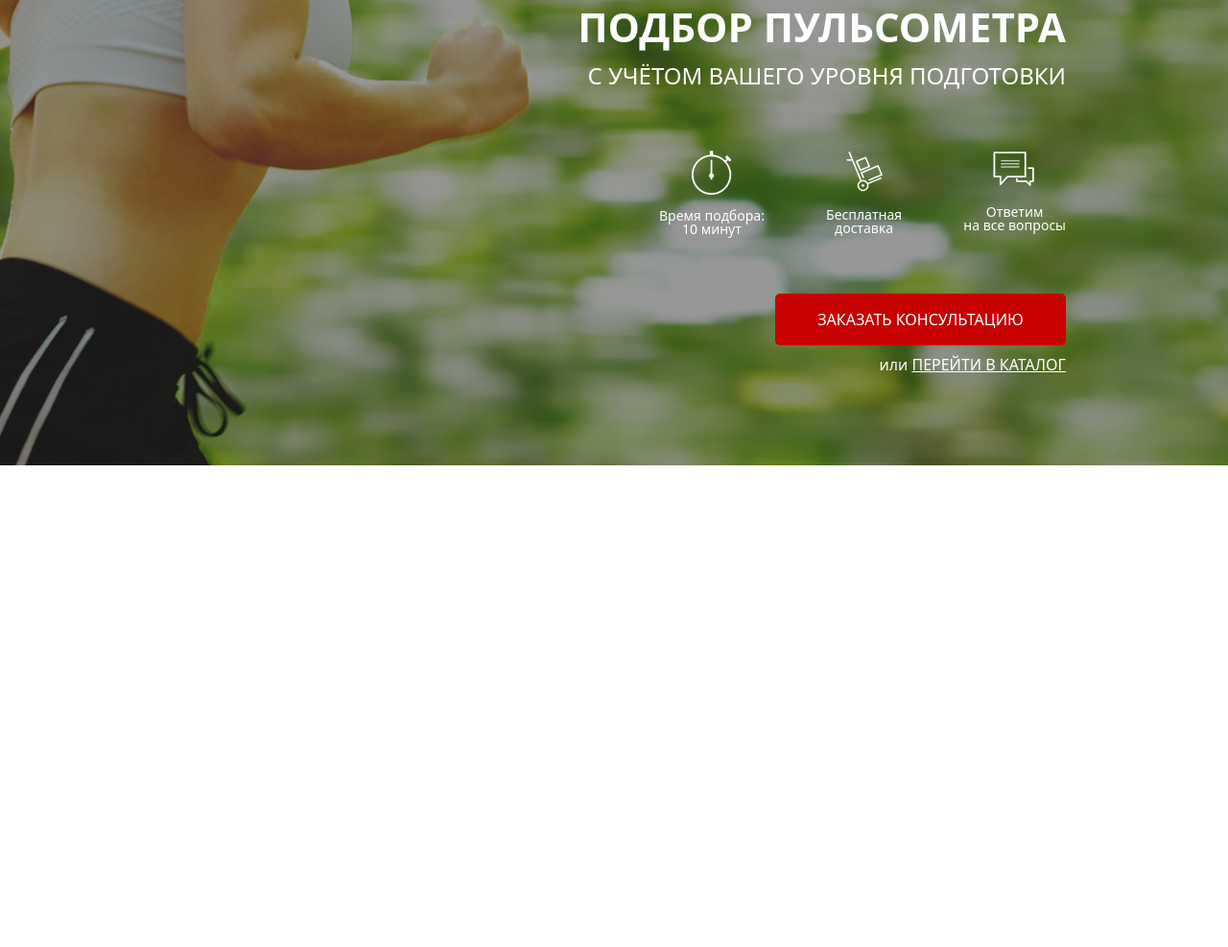
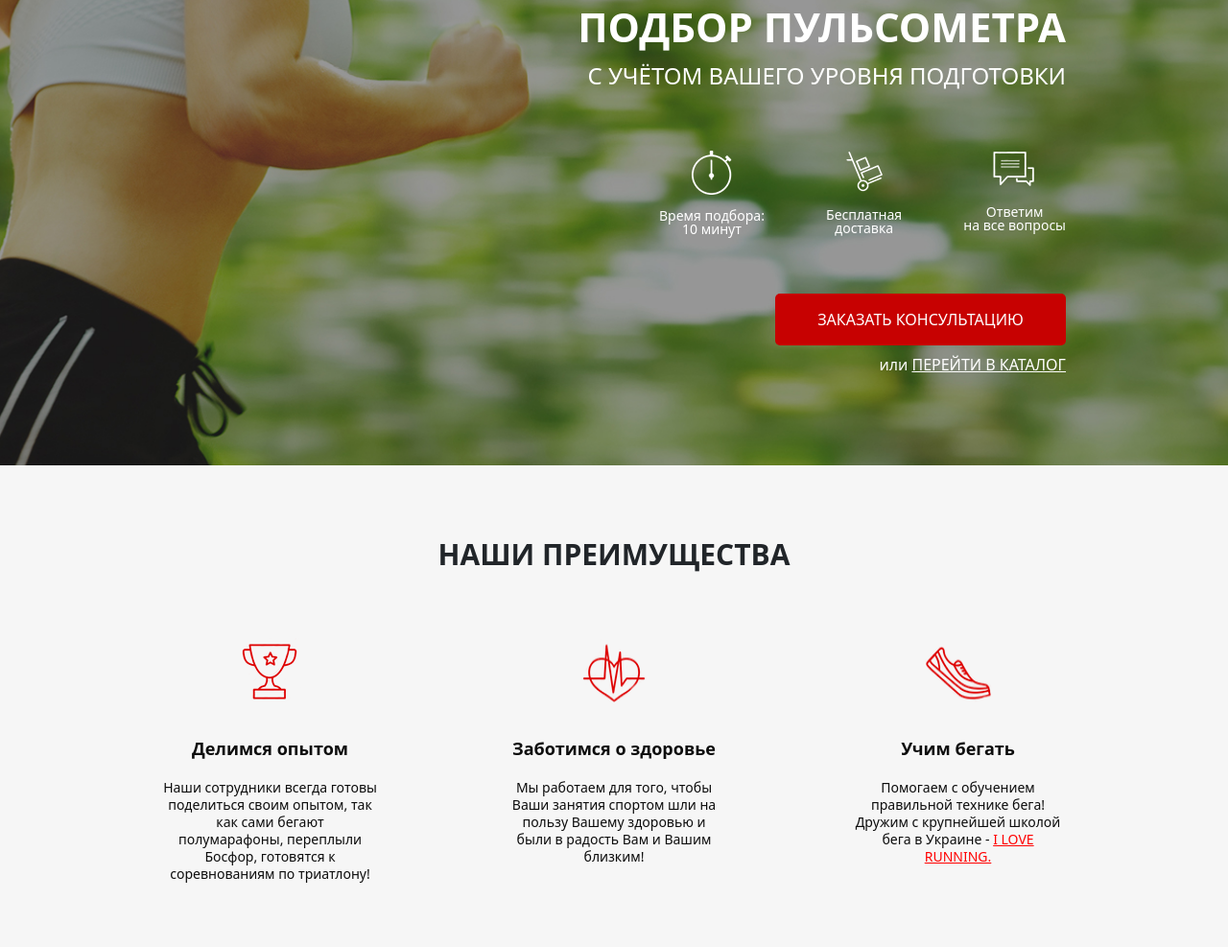
Before and after one commit to MaskinYurii/Run-Smart, a website: page src/index.html in a window 1280 px wide. Shown: the part 173-1160 px from the top of the page at 96% size. Before the commit the page ends 800 px from the top, so only its background shows below. Drawn offline with Linux system fonts and the light colour scheme.

Commit message:
Add adventages section

```diff
--- a/src/index.html
+++ b/src/index.html
@@ -10,7 +10,7 @@
     <link rel="stylesheet" href="css/style.min.css">
 </head>
 <body>
-    <div class="promo">
+    <section class="promo">
         <div class="container">
             <header class="header">
                 <div class="header__logo">
@@ -56,6 +56,38 @@
                 </div>
             </div>
         </div>
-    </div>
+    </section>
+    <section class="adventages">
+        <div class="container">
+            <div class="title">НАШИ ПРЕИМУЩЕСТВА</div>
+            <div class="adventages__wrapper">
+                <div class="adventages__item">
+                    <img src="img/adventages/cup.png" alt="" class="adventages__icon">
+                    <h3 class="adventages__subtitle">
+                        Делимся опытом
+                    </h3>
+                    <div class="adventages__descr">
+                        Наши сотрудники всегда готовы поделиться своим опытом, так как сами бегают полумарафоны, переплыли Босфор, готовятся к соревнованиям по триатлону!
+                    </div>
+                </div>
+                <div class="adventages__item">
+                    <img src="img/adventages/heart.png" alt="" class="adventages__icon">
+                    <h3 class="adventages__subtitle">
+                        Заботимся о здоровье
+                    </h3>
+                    <div class="adventages__descr">
+                        Мы работаем для того, чтобы Ваши занятия спортом шли на пользу Вашему здоровью и были в радость Вам и Вашим близким!
+                    </div>
+                </div>
+                <div class="adventages__item">
+                    <img src="img/adventages/shoe.png" alt="" class="adventages__icon">
+                    <h3 class="adventages__subtitle">
+                        Учим бегать
+                    </h3>
+                    <div class="adventages__descr">Помогаем с обучением правильной технике бега! Дружим с крупнейшей школой бега в Украине - <span>I LOVE RUNNING.</span></div>
+                </div>
+            </div>
+        </div>
+    </section>
 </body>
 </html>
--- /dev/null
+++ b/src/sass/blocks/_adventages.scss
@@ -0,0 +1,39 @@
+.adventages{
+    background-color: #F6F6F6;
+    min-height: 470px;
+    padding: 70px 0 67px;
+    &__wrapper{
+        margin-top: 65px;
+        display: flex;
+        justify-content: space-between;
+        flex-wrap: wrap;
+    }
+    &__item{
+        max-width: 225px;
+    }
+    &__icon{
+        display: block;
+        width: 70px;
+        height: 70px;
+        margin: 0 auto;
+    }
+    &__subtitle{
+        margin-top: 35px;
+        font-weight: 700;
+        font-size: 18px;
+        color: #0D0D0D;
+        text-align: center;
+    }
+    &__descr{
+        margin-top: 20px;
+        font-size: 14px;
+        font-weight: 400;
+        line-height: 18px;
+        color: #0D0D0D;
+        text-align: center;
+        span{
+            color: #FF0000;
+            text-decoration: underline;
+        }
+    }
+}
--- /dev/null
+++ b/src/sass/blocks/_titles.scss
@@ -0,0 +1,5 @@
+.title{
+    font-size: 30px;
+    font-weight: 700;
+    text-align: center;
+}
--- a/src/sass/style.scss
+++ b/src/sass/style.scss
@@ -12,4 +12,6 @@
 
 @import 'blocks/header';
 @import 'blocks/promo';
-@import 'blocks/buttons'
+@import 'blocks/buttons';
+@import 'blocks/adventages';
+@import 'blocks/titles'
```
Also changed, not shown: src/css/style.min.css, src/img/adventages/cup.png (added), src/img/adventages/heart.png (renamed from src/img/benefits/heart.png), src/img/adventages/shoe.png (renamed from src/img/benefits/shoe.png), src/img/benefits/cup.png (deleted).
